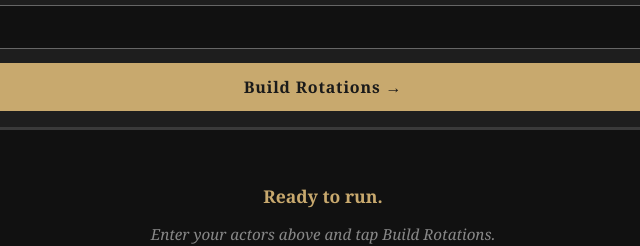
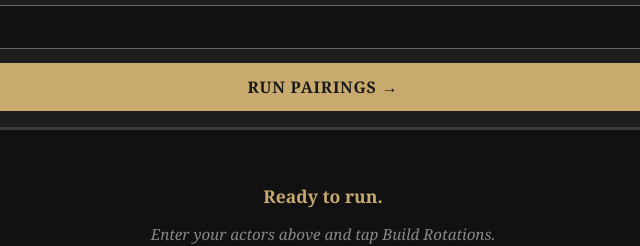
Before and after one commit to mtdaveo/pcp-class-rotations, a plain HTML site: page index.html in a window 1280 px wide. Shown: the part 339-585 px from the top of the page, 317-957 px from the left. Drawn offline with Linux system fonts and the light colour scheme.

Commit message:
Update index.html

```diff
--- a/index.html
+++ b/index.html
@@ -265,7 +265,7 @@
     <button class="count-btn" onclick="changeCount(1)">+</button>
   </div>
   <div class="name-grid" id="nameGrid"></div>
-  <button class="generate-btn" onclick="generate()">Build Rotations →</button>
+  <button class="generate-btn" onclick="generate()">RUN PAIRINGS →</button>
 </div>
 
 <div class="sections-wrap" id="sectionsWrap">
```
